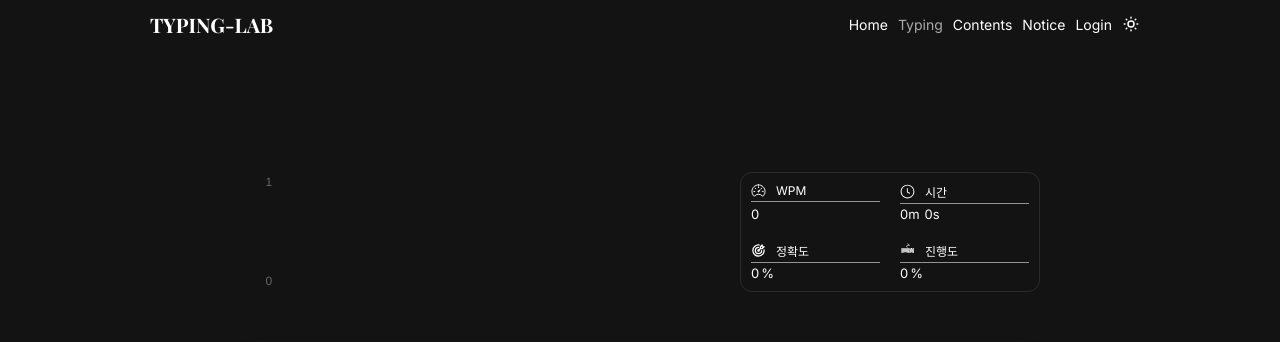
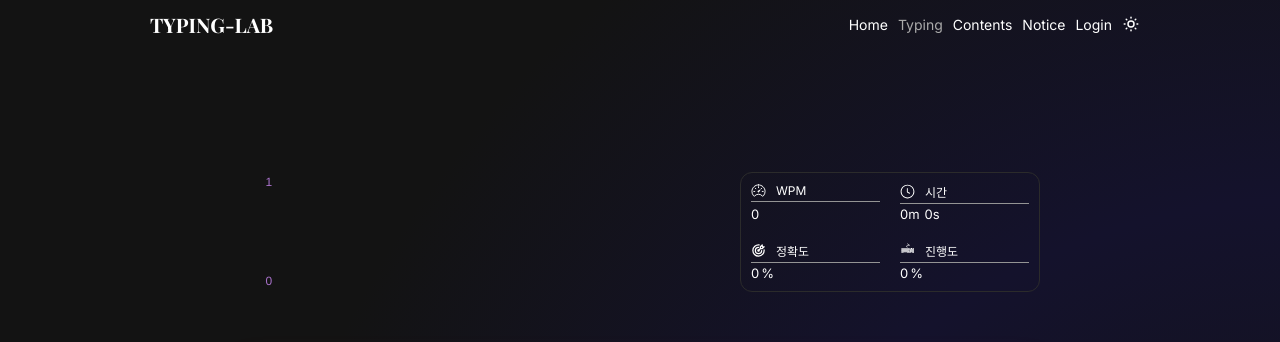
Before and after one commit to lofi-J/Typing-Lab, a Next.js app: page /typing in a window 1280 px wide. Shown: the top 342 px of the page. Built offline with nearby package versions, Linux system fonts and the light colour scheme; no server answers; a web font is replaced by a local one.

Commit message:
[디자인] chart.js 색상 변경
 + 랜딩 페이지 BG 변경
 + EndModal accent 컬러 변경

```diff
--- a/app/globals.css
+++ b/app/globals.css
@@ -17,23 +17,27 @@
   --card-gradient-background: linear-gradient(to right, var(--card-gradient-start-color), var(--card-gradient-end-color));
   --accent-color: var(--gradient-middle-color);
   --color-with-accent: #000;
+  --chart-color: var(--purple);
+
+  /* static color */
   --light-yellow: #fdfda4;
   --red: #ff8a8a;
   --yellow: #e7fe55;
-  --gray: #1d1e21; /* font-color */
-  --font-gray: #171717; /* font-color */
+  --purple: #a972cb;
   --mint: #37f3f4;
   --caret-color: #ffffff93;
+  --gray: #1d1e21;
+  --font-gray: #171717;
   --normal-gray: #333;
-  --gray-100: #f0f0f0;  /* 가장 밝은 회색 */
+  --gray-100: #f0f0f0;
   --gray-200: #d9d9d9;
   --gray-300: #c2c2c2;
   --gray-400: #ababab;
-  --gray-500: #949494;  /* 중간 회색 */
+  --gray-500: #949494;
   --gray-600: #7d7d7d;
   --gray-700: #666666;
   --gray-800: #4f4f4f;
-  --gray-900: #2b2b2b;  /* 가장 어두운 회색 */
+  --gray-900: #2b2b2b;
   --modal-background: #181818;
 
   /* shape */
@@ -91,6 +95,14 @@ main {
   padding-top: var(--header-height);
   min-width: 100vw;
   min-height: 100vh;
+  background-size: 200% 200%;
+  background-image: radial-gradient(
+    circle,
+    var(--gradient-start-color) 0%,
+    var(--gradient-middle-color) 40%,
+    var(--gradient-start-color) 70%
+  );
+  animation: AnimateBG 5s ease-in-out infinite;
 }
 header {
   height: var(--header-height);
@@ -107,3 +119,15 @@ button {
   color: var(--primary-color);
   padding: 0;
 }
+
+@keyframes AnimateBG {
+  0% {
+    background-size: 200% 200%;
+  }
+  50% {
+    background-size: 250% 250%;
+  }
+  100% {
+    background-size: 200% 200%;
+  }
+}
--- a/app/page.module.css
+++ b/app/page.module.css
@@ -4,24 +4,4 @@
 	align-items: center;
 	width: 100%;
 	height: 100%;
-
-	background-size: 200% 200%;
-	background-image: radial-gradient(
-		circle,
-		var(--gradient-start-color) 0%,
-		var(--gradient-middle-color) 40%,
-		var(--gradient-start-color) 70%
-	);
-	animation: AnimateBG 5s ease-in-out infinite;
 }
-@keyframes AnimateBG {
-	0% {
-		background-size: 200% 200%;
-	}
-	50% {
-		background-size: 220% 220%;
-	}
-	100% {
-		background-size: 200% 200%;
-	}
-}
--- a/component/Header/Header.tsx
+++ b/component/Header/Header.tsx
@@ -4,7 +4,7 @@ import styles from "./Header.module.css";
 import Link from "next/link";
 import {Playfair_Display} from "next/font/google";
 import ToggleTheme from "@/component/ToggleTheme/ToggleTheme";
-import TextWriterAnimation from "@/component/TextWriterAnimation/TextWriterAnimation";
+import TextWriterAnimation from "@/component/text/TextWriterAnimation/TextWriterAnimation";
 import {useState} from "react";
 import {usePathname} from "next/navigation";
 import headers from "@/static/header";
--- a/component/chart/LineChart.tsx
+++ b/component/chart/LineChart.tsx
@@ -42,8 +42,8 @@ const LineChart = ({customOptions, customData, chartOptions, wpms, title, Ytitle
       {
         label: title || '',
         data: [...wpms],
-        borderColor: chartOptions?.borderColor || getCSSVariable('--accent-color'),
-        backgroundColor: chartOptions?.backgroundColor || getCSSVariable('--accent-color'),
+        borderColor: chartOptions?.borderColor || getCSSVariable('--chart-color'),
+        backgroundColor: chartOptions?.backgroundColor || getCSSVariable('--chart-color'),
         borderWidth: chartOptions?.borderWidth || 2,
         pointRadius: chartOptions?.pointRadius || 0,
         pointHoverRadius: chartOptions?.pointHoverRadius || 5,
@@ -60,7 +60,7 @@ const LineChart = ({customOptions, customData, chartOptions, wpms, title, Ytitle
           usePointStyle: false,
           boxWidth: 0,
           padding: 0,
-          color: getCSSVariable('--primary-color'),
+          color: getCSSVariable('--chart-color'),
         },
         onClick: () => null, // title click disable
       },
@@ -96,6 +96,7 @@ const LineChart = ({customOptions, customData, chartOptions, wpms, title, Ytitle
         grid: { display: true },
         ticks: {
           display: true,
+          color: getCSSVariable('--purple'),
           // @ts-ignore
           callback: (tickValue: number, index: number, ticks: Tick[]) => {
             if (index === 0 || index === ticks.length-1) {
--- a/component/modal/styles/TypingEndModal/TypingEndModal.tsx
+++ b/component/modal/styles/TypingEndModal/TypingEndModal.tsx
@@ -22,11 +22,11 @@ interface ITypingEndModal {
 
 
 const stroke: CSSProperties = {
-  stroke: getCSSVariable('--background-color'),
+  stroke: getCSSVariable('--purple'),
 }
 const inlineStyle: CSSProperties = {
   stroke: stroke.stroke,
-  fill: getCSSVariable('--background-color'),
+  fill: getCSSVariable('--purple'),
 };
 
 const TypingEndModal = ({close, wpm, textCounts, time, wpmHistory}: ITypingEndModal) => {1
--- a/section/LandingSection/LandingSection.module.css
+++ b/section/LandingSection/LandingSection.module.css
@@ -28,12 +28,14 @@
 .p {
 	border-radius: var(--border-radius);
 	background-color: var(--accent-color);
-	color: var(--color-with-accent);
+	border: 1px solid var(--purple);
+	color: var(--primary-color);
 	font-size: 1.2rem;
-	font-weight: bold;
+	font-weight: 600;
 	padding: 0.8rem 1rem;
 	transition: transform linear 0.2s;
 	&:hover {
 		transform: translateY(-0.5rem);
+		box-shadow: 0 0.4em 0.4em -0.2em var(--purple);
 	}
 }
--- a/section/LandingSection/LandingSection.tsx
+++ b/section/LandingSection/LandingSection.tsx
@@ -1,7 +1,7 @@
 'use client';
 
 import styles from "./LandingSection.module.css";
-import TextWriterAnimation from "@/component/TextWriterAnimation/TextWriterAnimation";
+import TextWriterAnimation from "@/component/text/TextWriterAnimation/TextWriterAnimation";
 import {useEffect, useState} from "react";
 import {useRouter} from "next/navigation";
 
```
Also changed, not shown: component/text/TextWriterAnimation/TextWriterAnimation.module.css (renamed from component/TextWriterAnimation/TextWriterAnimation.module.css), component/text/TextWriterAnimation/TextWriterAnimation.tsx (renamed from component/TextWriterAnimation/TextWriterAnimation.tsx).
